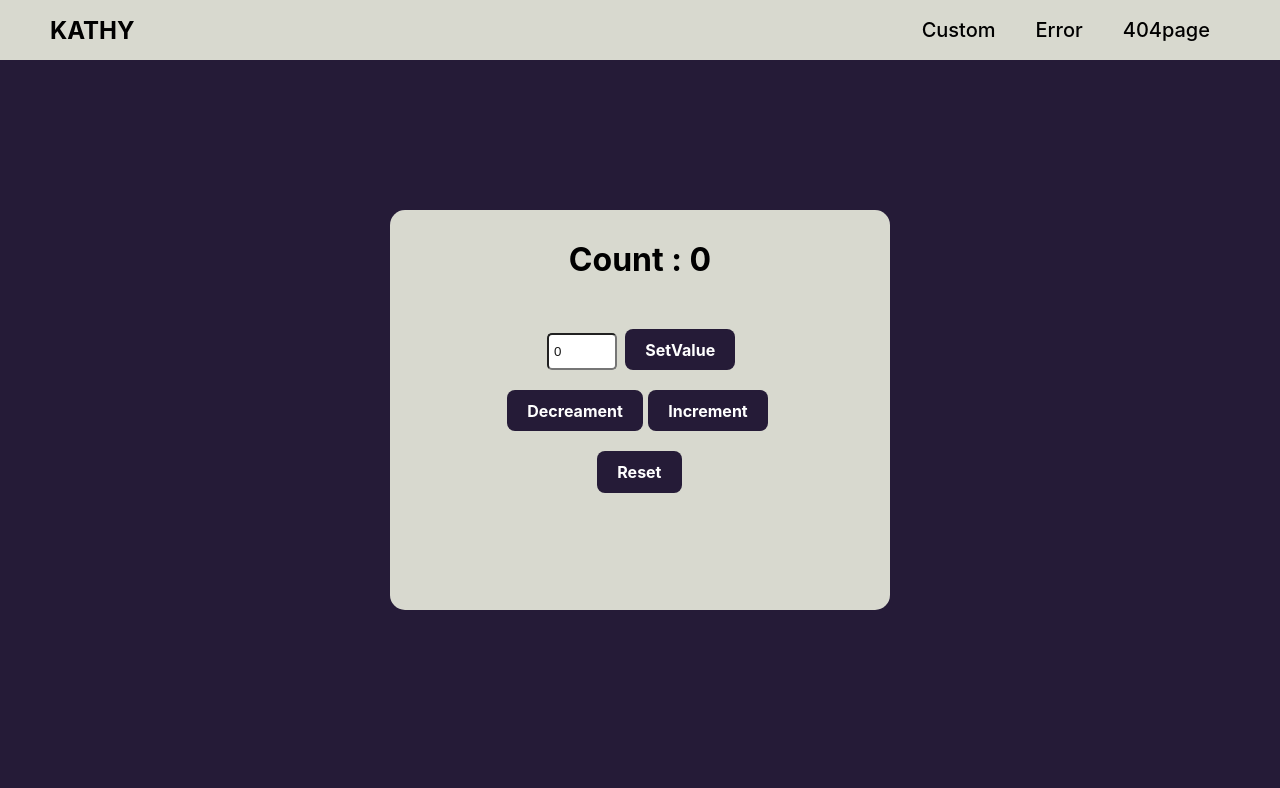
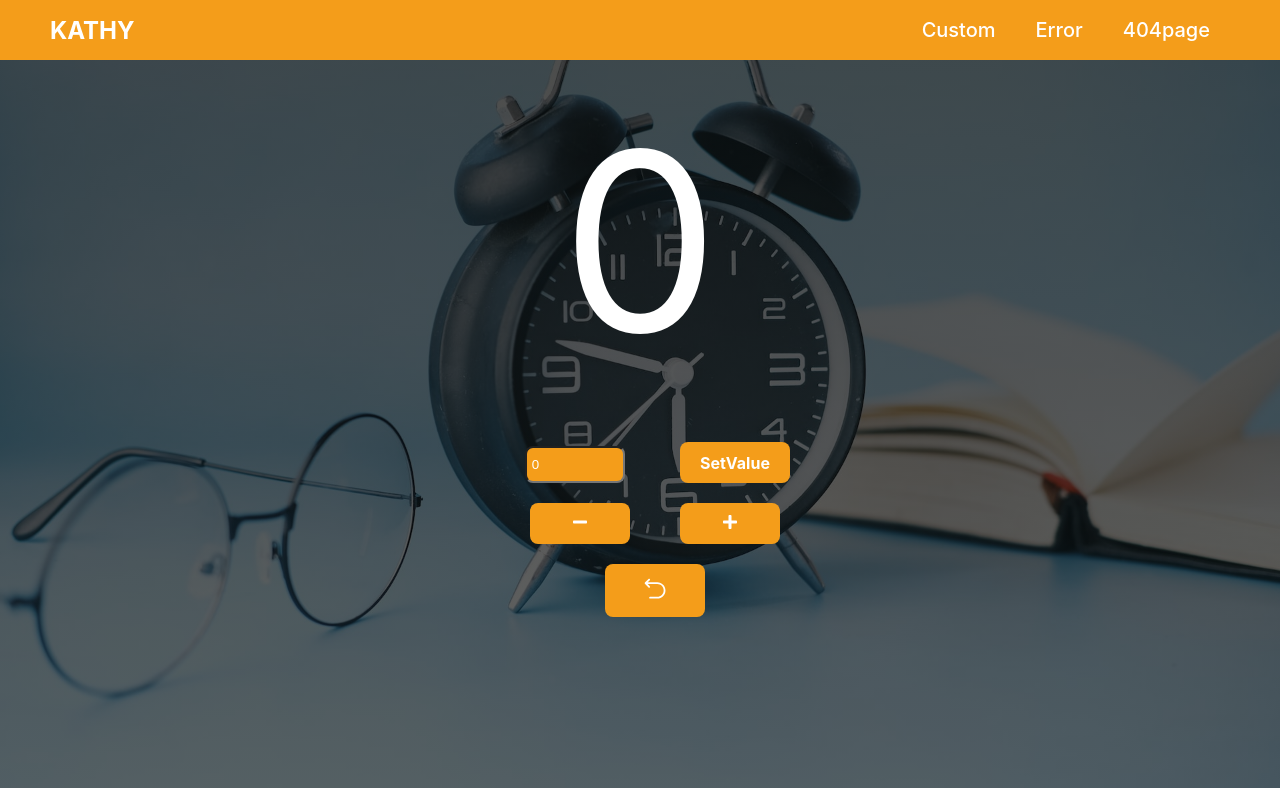
Before and after one commit to Kathy-kay/Exam-Project, a React (Vite) app: page / in a window 1280 px wide. Shown: the top 788 px of the page. Built offline with nearby package versions, Linux system fonts and the light colour scheme.

Commit message:
changed the ui design

```diff
--- a/package.json
+++ b/package.json
@@ -12,6 +12,7 @@
     "react": "^18.2.0",
     "react-dom": "^18.2.0",
     "react-error-boundary": "^3.1.4",
+    "react-icons": "^4.7.1",
     "react-router-dom": "^6.4.3"
   },
   "devDependencies": {
--- a/src/App.css
+++ b/src/App.css
@@ -7,12 +7,12 @@
 
 nav{
   height: 50px;
-  background-color: #D8D9CF;
+  background-color: #F49D1A;
   display: flex;
   align-items: center;
   justify-content: space-between;
   flex: 1fr;
-  color: #1a1a1a;;
+  color: #fff;
   padding: 30px 50px;
 }
 nav ul{
@@ -30,16 +30,22 @@ nav ul li{
   margin: 0  auto;
   width: 500px;
   height: 50vh;
-  background-color: #D8D9CF;
+  background-color: transparent;
   /*border: 1px solid rgba(218,165,32,0.75);*/
-  margin-top:150px ;
-  border-radius: 15px;
-  padding-top: 30px;
+  margin-top:20px ;
+
+  padding-top: 10px;
   display: flex;
   justify-content: center;
 }
-.counter-display h1{
+.counter-display p{
   text-align: center;
+  display: flex;
+  justify-content: center;
+  align-items: center;
+  color: #fff;
+  font-size: 250px;
+
 }
 .error-page{
   text-align: center;
@@ -74,7 +80,7 @@ nav ul li{
   background-color: #1a1a1a;
 }
 .hook-btnbtn{
-  background-color: #1a1a1a;
+  background-color: #F49D1A;
 }
 .error-btn{
   margin-top: 15px;
@@ -88,13 +94,13 @@ nav ul li{
 
 }
 .customHook{
-
-
   padding-top: 120px ;
   color: #fff;
 }
 .customHook h1{
   font-size: 60px;
+  /*color:#F49D1A;*/
+  color: #fff;
 }
 .custom-btn{
   padding: 70px;
@@ -102,6 +108,8 @@ nav ul li{
 }
 input{
   color: #1a1a1a;
+  background-color: #F49D1A;
+
 }
 .count{
   text-align: center;
--- a/src/App.jsx
+++ b/src/App.jsx
@@ -12,8 +12,8 @@ import Error from './Component/Error'
 import {useNavigate} from 'react-router-dom'
 
 function App() {
-  const [count, setCount] = useState(0)
-  const navigate = useNavigate()
+  //const [count, setCount] = useState(0)
+  //const navigate = useNavigate()
 
   return (
     <div className="App">
--- a/src/Component/CustomHook.jsx
+++ b/src/Component/CustomHook.jsx
@@ -1,4 +1,7 @@
 import React, { useCallback, useState } from "react";
+import {FaPlus} from 'react-icons/fa'
+import {FaMinus} from 'react-icons/fa'
+import {RxReset} from 'react-icons/rx'
 
 
 const useCount = (initialCount) => {
@@ -35,17 +38,17 @@ const CustomHook = () => {
                <button
                onClick={counter.decrement}
                disabled={counter.input === 0}
-               className='hook-btnbtn'>Decrement</button>
+               className='hook-btnbtn'><FaMinus/></button>
 
                 <button
                 onClick={counter.increment}
                 className='hook-btnbtn'>
-                 Increment
+                 <FaPlus/>
                 </button>
                 <button
                  onClick={counter.reset}
                  className='hook-btnbtn'>
-                    Reset
+                  <RxReset />
                 </button>
             </div>
         </div>
--- a/src/Component/Home.jsx
+++ b/src/Component/Home.jsx
@@ -1,5 +1,8 @@
 import { useReducer, useState } from "react"
 import {reducer} from './reducer'
+import {FaPlus} from 'react-icons/fa'
+import {FaMinus} from 'react-icons/fa'
+import {RxReset} from 'react-icons/rx'
 //import useCounter from "./useCounter"
 
 
@@ -36,7 +39,7 @@ const Home = () =>{
     return(
         <div className="container">
             <div className="counter-display">
-                <h1>Count : {state}</h1>
+                <p>{state}</p>
                 <div className="btn">
                     <div className="item first">
                     <input
@@ -57,19 +60,19 @@ const Home = () =>{
                     onClick={handleDecreament}
                     className="item-btn"
                     disabled={state === 0}
-                    >Decreament</button>
+                    ><FaMinus/></button>
 
 
                 <button
                  onClick={handleIncrement}
                  className="item-btn"
-                 >Increment
+                 ><FaPlus/>
                  </button>
                     </div>
                 <button
                 className="item second btn-btn"
                  onClick={handleReset}
-                 >Reset
+                 ><RxReset size="1.7em"/>
                  </button>
                 </div>
             </div>
--- a/src/index.css
+++ b/src/index.css
@@ -1,12 +1,8 @@
 :root {
   font-family: Inter, Helvetica, Arial, sans-serif;
-  font-size: 16px;
-  /*font-weight: 400;
-  color: rgba(255, 255, 255, 0.87);*/
-
-  background-color: #251B37;
-
-
+  background-image:  linear-gradient(180deg,rgba(5,6,5,.72),#070909a1),url(/countdown.jpg);
+  background-position: center;
+  background-size: cover;
 
 }
 *{
@@ -17,7 +13,7 @@
 
 a {
   font-weight: 500;
-  color: black;
+  color: #fff;
   text-decoration: inherit;
 }
 
@@ -34,9 +30,10 @@ button {
   padding: 0.6em 1.2em;
   font-size: 1em;
   color: #fff;
+ /* color: #181D31;*/
   font-family: inherit;
   /*background-color: rgba(218,165,32,0.75);*/
-  background-color: #251B37;
+  background-color: #F49D1A;
   cursor: pointer;
   font-weight: bold;
   margin-right: 5px;
@@ -49,9 +46,14 @@ button {
 
 
 }
-/*item-btn{
-  color: #1a1a1a;
+.item-btn{
+  margin-left: 45px;
+  width: 100px;
 }
+.btn-btn{
+  margin-left: 30px;
+}
+/*
 .btn-btn{
   color: rgba(218,165,32,0.75);
   border: 1px solid rgba(218,165,32,0.75);
@@ -60,24 +62,27 @@ button {
 
 
  button:hover {
-  border-color: #D8D9CF;
+  border-color: #0A2647;
 }
 .first{
   margin-left: 40px;
 }
 input{
   margin-bottom: 10px;
-  width: 70px;
+  width: 100px;
   padding: 5px;
-  border-radius: 5px;
+  border-radius: 8px;
+  outline-color: none;
   height: 37px;
-  margin-right: 8px;
+  color: #fff;
+  margin-right: 25px;
 }
 .item{
   align-content: center;
 }
 .second{
-  margin-left: 90px;
+  margin-left: 120px;
+  width: 100px;
 }
 
 @media (max-width: 700px){
```
Also changed, not shown: src/Component/useCounter.js (deleted, +0 -17 lines), public/countdown.jpg (added), 1 other file (tests, documents, lock files or other folders).
